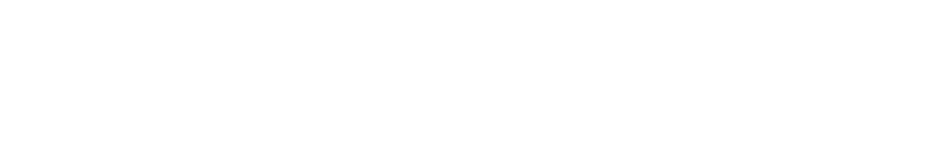
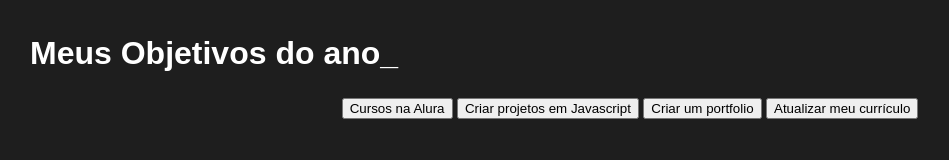
Before and after one commit to BTTdS/projeto-de-vida, a plain HTML site: page index.html in a window 1280 px wide. Shown: the whole page, without its empty margins (10-959 px from the left). Drawn offline with Linux system fonts and the light colour scheme.

Commit message:
Add files via upload

```diff
--- a/index.html
+++ b/index.html
@@ -5,9 +5,18 @@
     <meta http-equiv="X-UA-Compatible" content="IE=edge">
     <meta name="viewport" content="width=device-width, initial-scale=1.0">
     <title>Document</title>
+    <link rel="stylesheet" href="style.css">
 </head>
 <body>
-
+    <section class="conteudo-principal">
+    <h2 class="titulo-principal">Meus Objetivos do ano_</h2>
+<div class="botoes">
+    <button class="botao">Cursos na Alura</button>
+    <button class="botao">Criar projetos em Javascript</button>
+    <button class="botao">Criar um portfolio</button>
+    <button class="botao">Atualizar meu currículo</button>
+</div>
+</section>
 </body>
 </html>
 <section
--- a/style.css
+++ b/style.css
@@ -0,0 +1,33 @@
+@import url('https://fonts.googleapis.com/css2?family-Chakra+Petch:w ght@400:700&display=swap');
+
+:root{
+    --cor-de-fundo: #1E1E1E;
+    --verde: #6FFF57;
+    --branco: #FFFFFF;
+    --botao-ativo: #3A375E;
+    --botao-inativo: rgba(58, 55, 94, 0.5);
+    --texto-fundo: rgba(58, 55, 94, 0.3);
+}
+
+body {
+  background-color: var(--cor-de-fundo);
+  color: var(--branco);
+  font-family: 'Chakra Petch', sans-serif;
+}
+
+
+.conteudo-principal {
+    display: flex;
+    flex-direction: column;
+    justify-content: center;
+    align-items: center;
+    max-width: 1200px;
+    width: 100%;
+    margin: 0 auto;
+}
+
+.titulo-principal {
+    text-align: left;
+    width: 100%;
+    font-size: 32px;
+}
```
